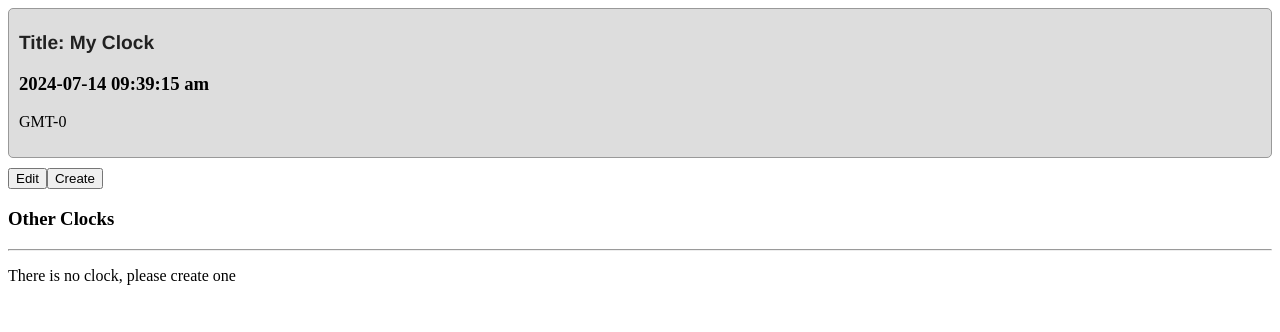
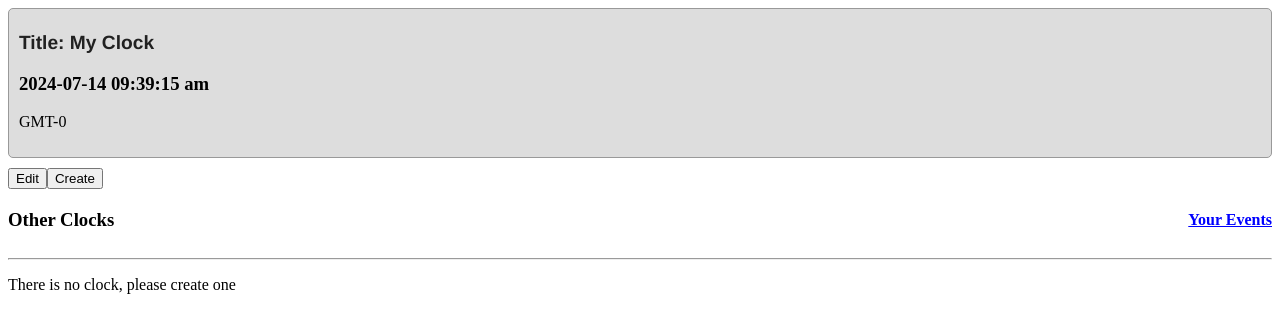
Before and after one commit to Mohosin999/Track-Zone-Application, a React (Vite) app: page / in a window 1280 px wide. Shown: the top 332 px of the page. Built offline with nearby package versions, Linux system fonts and the light colour scheme.

Commit message:
trying to implement another features

```diff
--- a/src/App.jsx
+++ b/src/App.jsx
@@ -2,8 +2,6 @@ import { useEffect, useState } from "react";
 import { generate } from "shortid";
 import ClockList from "./components/clock-list";
 import LocalClock from "./components/local-clock";
-// import EventList from "./components/event-list";
-// // import EventForm from "./components/shared/event-form";
 
 const LOCAL_CLOCK_INIT = {
   title: "My Clock",
--- a/src/components/clock-list/index.jsx
+++ b/src/components/clock-list/index.jsx
@@ -1,9 +1,59 @@
+// import ClockListItem from "./clock-list-item";
+
+// const ClockList = ({ clocks, updateClock, deleteClock, localClock }) => {
+//   return (
+//     <div>
+//       <h3>Other Clocks</h3>
+//       <hr />
+
+//       {clocks.length === 0 ? (
+//         <p>There is no clock, please create one</p>
+//       ) : (
+//         <div>
+//           {clocks.map((clock) => (
+//             <ClockListItem
+//               key={clock.id}
+//               clock={clock}
+//               updateClock={updateClock}
+//               deleteClock={deleteClock}
+//               localClock={localClock}
+//             />
+//           ))}
+//         </div>
+//       )}
+//     </div>
+//   );
+// };
+
+// export default ClockList;
+
+import { useState } from "react";
+import styled, { createGlobalStyle } from "styled-components";
 import ClockListItem from "./clock-list-item";
+import useEvents from "../../hooks/useEvents";
+import Modal from "./modal";
 
 const ClockList = ({ clocks, updateClock, deleteClock, localClock }) => {
+  const [isModalOpen, setIsModalOpen] = useState(false);
+  const { getEvents } = useEvents();
+
+  const allEvents = getEvents(true);
+
+  const handleOpenModal = () => {
+    setIsModalOpen(true);
+  };
+
+  const handleCloseModal = () => {
+    setIsModalOpen(false);
+  };
+
   return (
-    <div>
-      <h3>Other Clocks</h3>
+    <div className={isModalOpen ? "blur" : ""}>
+      <GlobalStyle isModalOpen={isModalOpen} />
+      <Header>
+        <h3>Other Clocks</h3>
+        <EventsButton onClick={handleOpenModal}>Your Events</EventsButton>
+      </Header>
       <hr />
 
       {clocks.length === 0 ? (
@@ -21,8 +71,43 @@ const ClockList = ({ clocks, updateClock, deleteClock, localClock }) => {
           ))}
         </div>
       )}
+
+      <Modal isOpen={isModalOpen} onClose={handleCloseModal}>
+        <h3>All Events</h3>
+        {allEvents.length === 0 ? (
+          <p>No events available.</p>
+        ) : (
+          <ul>
+            {allEvents.map((event) => (
+              <li key={event.id}>
+                <h4>{event.title}</h4>
+                <p>{event.description}</p>
+              </li>
+            ))}
+          </ul>
+        )}
+      </Modal>
     </div>
   );
 };
 
+const GlobalStyle = createGlobalStyle`
+  body.blur {
+    filter: blur(5px);
+  }
+`;
+
+const Header = styled.div`
+  display: flex;
+  align-items: center;
+  justify-content: space-between;
+  cursor: pointer;
+`;
+
+const EventsButton = styled.h4`
+  color: blue;
+  text-decoration: underline;
+  cursor: pointer;
+`;
+
 export default ClockList;
--- /dev/null
+++ b/src/components/clock-list/modal.jsx
@@ -0,0 +1,48 @@
+import styled from "styled-components";
+
+const Modal = ({ children, isOpen, onClose }) => {
+  if (!isOpen) return null;
+
+  return (
+    <Overlay onClick={onClose}>
+      <ModalContent onClick={(e) => e.stopPropagation()}>
+        {children}
+        <CloseButton onClick={onClose}>Close</CloseButton>
+      </ModalContent>
+    </Overlay>
+  );
+};
+
+const Overlay = styled.div`
+  position: fixed;
+  top: 0;
+  left: 0;
+  width: 100%;
+  height: auto;
+  background: rgba(0, 0, 0, 0.7);
+  display: flex;
+  justify-content: center;
+  align-items: center;
+  z-index: 1000;
+`;
+
+const ModalContent = styled.div`
+  background: white;
+  padding: 20px;
+  border-radius: 10px;
+  max-width: 500px;
+  width: 100%;
+  box-shadow: 0 5px 15px rgba(0, 0, 0, 0.3);
+`;
+
+const CloseButton = styled.button`
+  background: red;
+  color: white;
+  border: none;
+  padding: 10px;
+  cursor: pointer;
+  border-radius: 5px;
+  margin-top: 10px;
+`;
+
+export default Modal;
```
Also changed, not shown: src/hooks/useEvents.js (+0 -8 lines).
